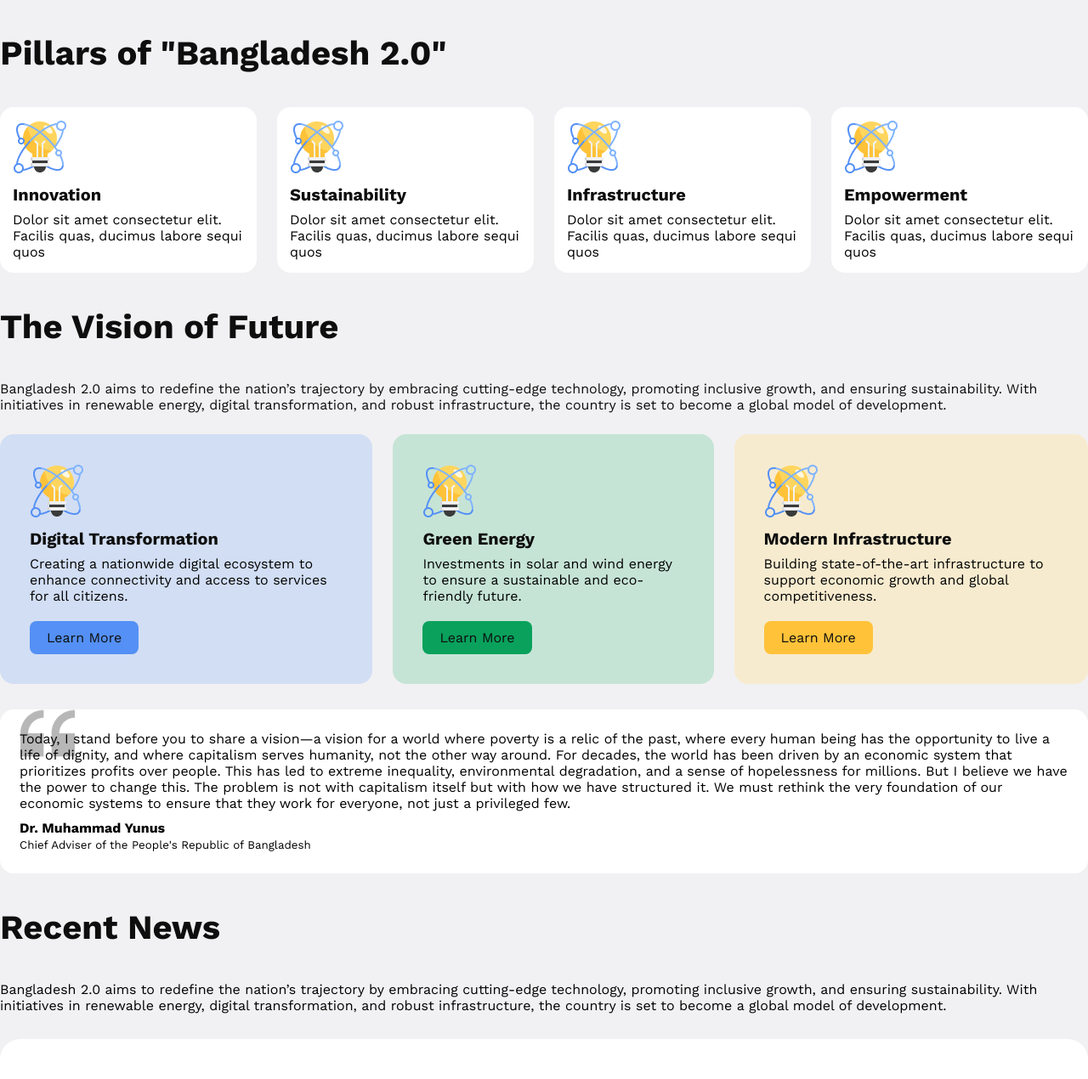
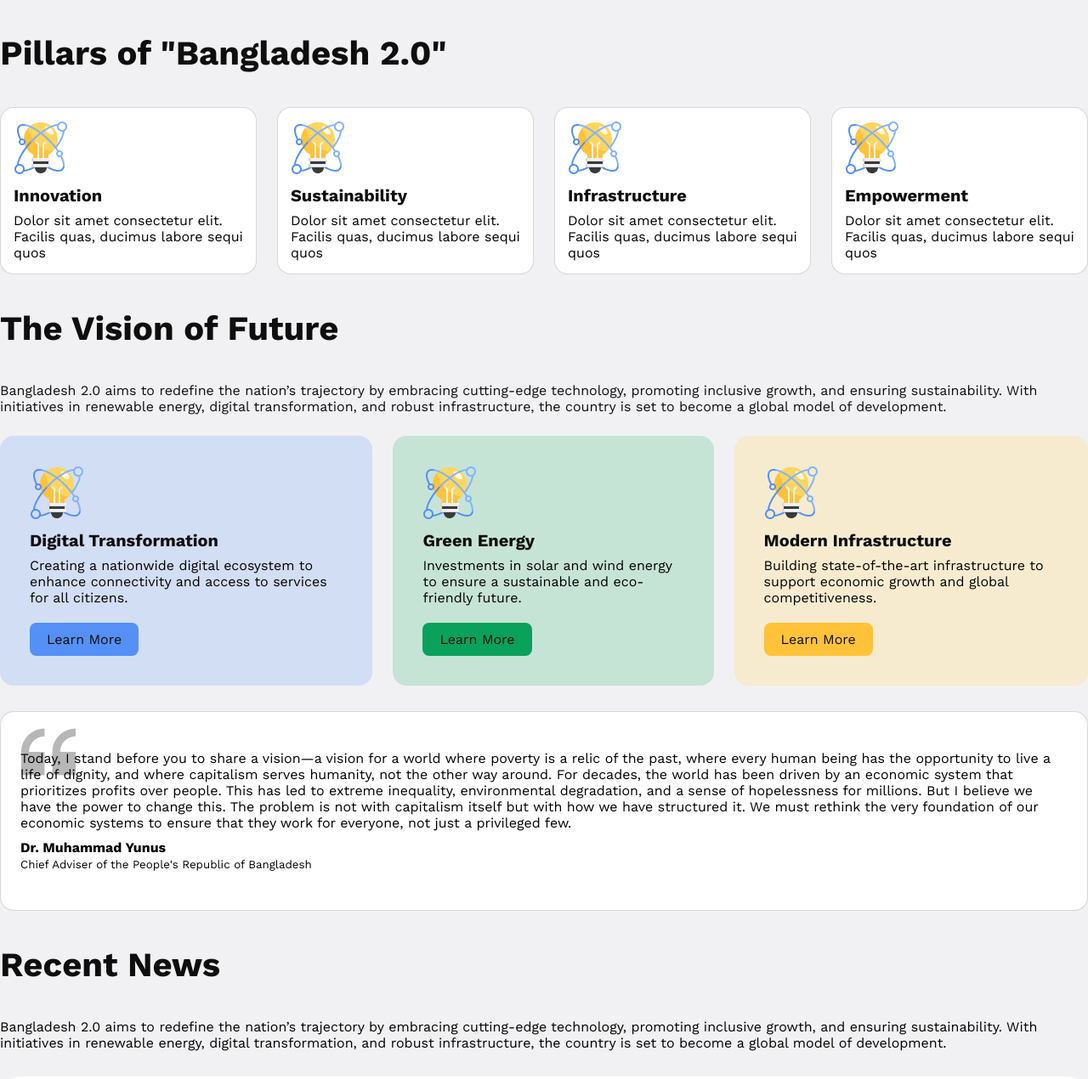
Before and after one commit to mdnur3330/new-banglades-assignment-1, a plain HTML site: page index.html in a window 1280 px wide. Shown: the part 685-1955 px from the top of the page at 85% size. Drawn offline with nearby package versions, Linux system fonts and the light colour scheme.

Commit message:
first revetion

```diff
--- a/style.css
+++ b/style.css
@@ -51,6 +51,7 @@ nav h4{
 .sing-in-btn{
     padding: 10px 20px;
     height: 40px;
+    font-weight: bold;
     border: 1px solid #006a50;
     border-radius: 8px;
     color: #006A50;
@@ -85,6 +86,7 @@ nav h4{
     background-color: white;
     border-radius: 16px;
     padding:15px ;
+    border: 1px solid rgba(0, 0, 0, 0.156);
 }
 .singal-box h6{
     font-size: 20px;
@@ -128,9 +130,10 @@ nav h4{
 .quotation-box{
     background-image: url('img/quote-bg.png');
     background-repeat: no-repeat;
-    background-position: 2% -3%;
+    background-position: 2% +9%;
     background-color: white;
-    padding: 25px 23px;
+    padding: 45px 23px;
+    border: 1px solid rgba(0, 0, 0, 0.156);
     border-radius: 16px;
     margin: 30px 0;
 
@@ -179,6 +182,7 @@ nav h4{
 .donation-box h3{
     padding: 35px 30px;
     background-color: white;
+    border: 1px solid rgba(0, 0, 0, 0.156);
     border-radius: 16px;
     margin: 20px 0;
     color: #0E0E0E;
```
